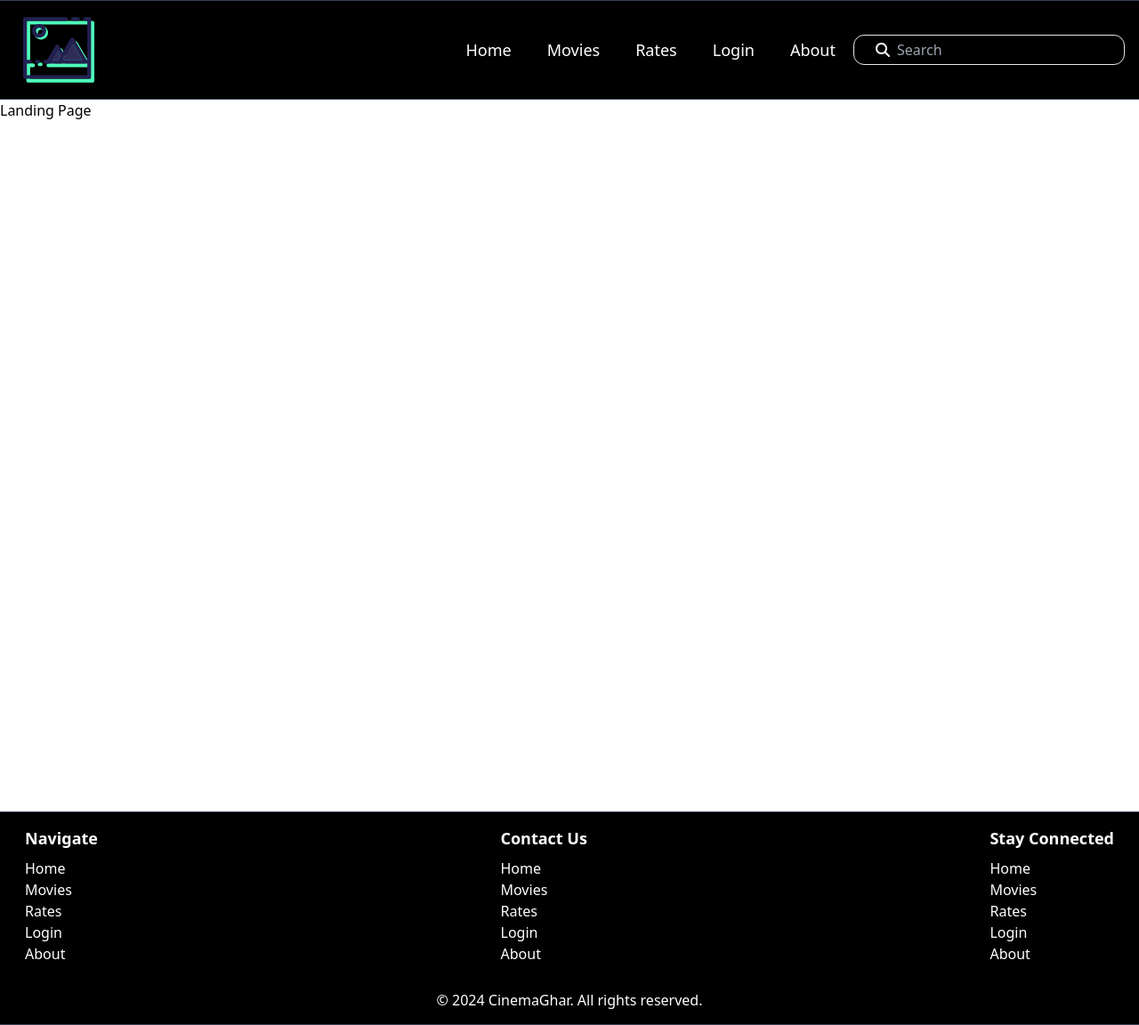
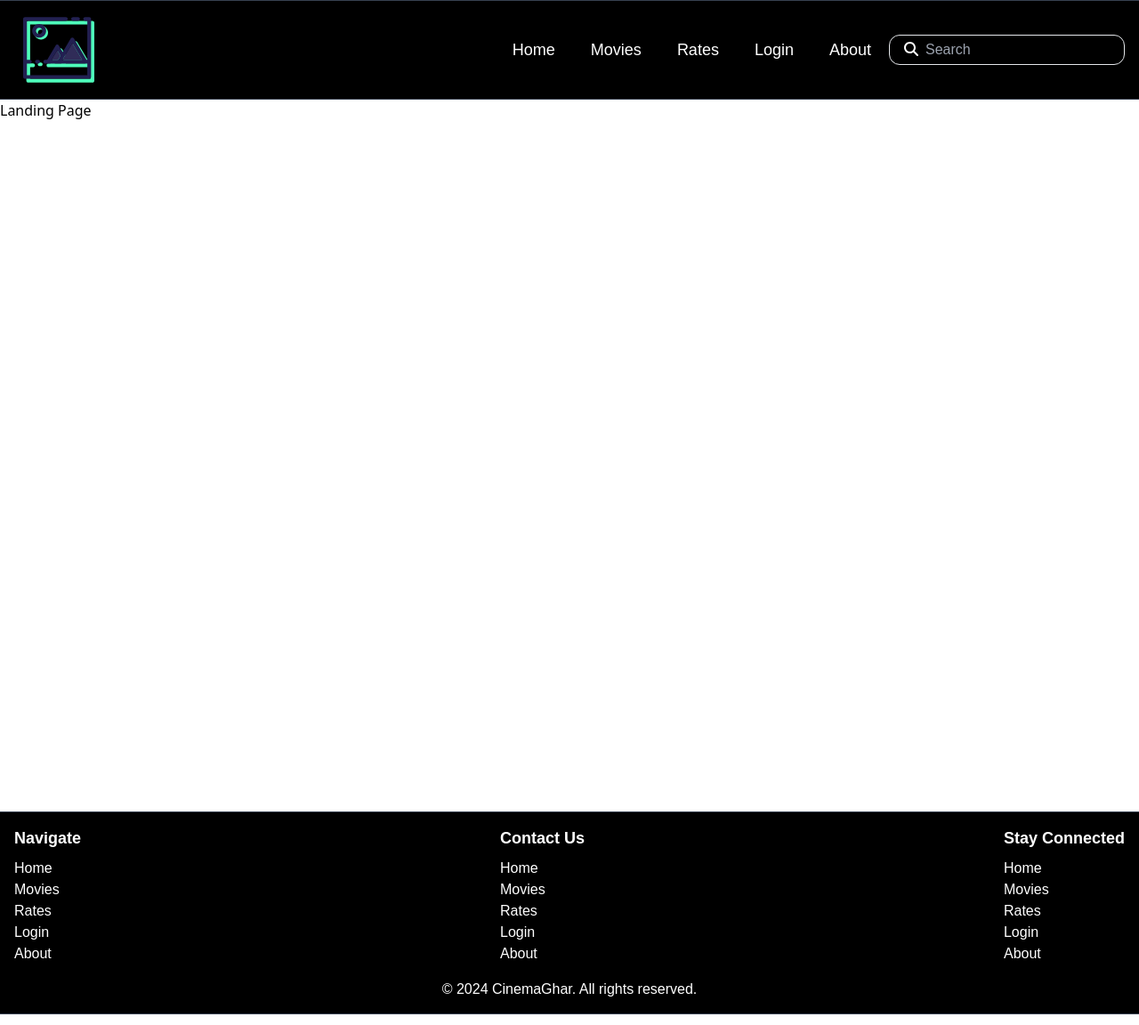
Before and after one commit to hridayanshu236/CinemaGhar, a React (Create React App) app in the folder frontend/: page / in a window 1280 px wide. Shown: the whole page at 89% size. Built offline with nearby package versions, Linux system fonts and the light colour scheme.

Commit message:
horizontal window overflow fixed

```diff
--- a/frontend/package.json
+++ b/frontend/package.json
@@ -3,6 +3,7 @@
   "version": "0.1.0",
   "private": true,
   "dependencies": {
+    "@fontsource/poppins": "^5.0.15",
     "@fortawesome/free-brands-svg-icons": "^6.6.0",
     "@fortawesome/free-regular-svg-icons": "^6.6.0",
     "@fortawesome/free-solid-svg-icons": "^6.6.0",
--- a/frontend/src/App.jsx
+++ b/frontend/src/App.jsx
@@ -1,22 +1,16 @@
+import React from 'react';
 import Navbar from "./components/Navbar";
 import LandingPage from "./components/LandingPage";
-import Footer from "./components/Footer"
-
+import Footer from "./components/Footer";
 
 const App = () => {
-
-
   return (
-    <>
-      <div className="flex flex-col min-h-screen">
-        <Navbar />
-
-        <LandingPage />
-
-        <Footer />
-      </div>
-    </>
-  )
+    <div className="flex flex-col min-h-screen w-full ">
+      <Navbar />
+      <LandingPage />
+      <Footer />
+    </div>
+  );
 }
 
 export default App;
--- a/frontend/src/components/Footer.jsx
+++ b/frontend/src/components/Footer.jsx
@@ -2,11 +2,30 @@ import React from 'react';
 
 const Footer = () => {
   return (
-        <footer className="w-screen flex flex-col justify-between items-center ml-auto text-white bg-black py-[15px] border-y border-gray-700">
-            <div className="w-screen flex justify-between items-center px-7">
+    <footer className="w-full flex flex-col justify-between items-center font-poppins text-white bg-black py-[15px] border-y border-gray-700">
+      <div className="w-full flex justify-between items-center pl-4">
         <div className="inline-block">
           <h1 className="text-lg font-bold mb-2">Navigate</h1>
-                    <div className="mb-4">
+          <ul>
+            <li>Home</li>
+            <li>Movies</li>
+            <li>Rates</li>
+            <li>Login</li>
+            <li>About</li>
+          </ul>
+        </div>
+        <div className="inline-block">
+          <h1 className="text-lg font-bold mb-2">Contact Us</h1>
+          <ul>
+            <li>Home</li>
+            <li>Movies</li>
+            <li>Rates</li>
+            <li>Login</li>
+            <li>About</li>
+          </ul>
+        </div>
+        <div className="inline-block">
+          <h1 className="text-lg font-bold mb-2 pr-4">Stay Connected</h1>
           <ul>
             <li>Home</li>
             <li>Movies</li>
@@ -16,38 +35,11 @@ const Footer = () => {
           </ul>
         </div>
       </div>
-                <div className="inline-block">
-                    <h1 className="text-lg font-bold mb-2">Contact Us</h1>
-                    <div className="mb-4">
-                        <ul>
-                            <li>Home</li>
-                            <li>Movies</li>
-                            <li>Rates</li>
-                            <li>Login</li>
-                            <li>About</li>
-                        </ul>
-                    </div>
-                </div>
-                <div className="inline-block">
-                    <h1 className="text-lg font-bold mb-2">Stay Connected</h1>
-                    <div className="mb-4">
-                        <ul>
-                            <li>Home</li>
-                            <li>Movies</li>
-                            <li>Rates</li>
-                            <li>Login</li>
-                            <li>About</li>
-                        </ul>
-                    </div>
-                </div>
-            </div>
-
-            <div className="w-screen inline-block text-center pt-3">
+      <div className="w-full text-center pt-4">
         <p>&copy; 2024 CinemaGhar. All rights reserved.</p>
       </div>
-
     </footer>
   );
-};
+}
 
 export default Footer;
--- a/frontend/src/components/LandingPage.jsx
+++ b/frontend/src/components/LandingPage.jsx
@@ -2,7 +2,7 @@ import React from 'react';
 
 const LandingPage = () =>{
     return(
-        <div className='flex flex-col min-h-screen w-screen'>
+        <div className='flex flex-col min-h-screen w-full'>
             <h1>Landing Page</h1>
         </div>
     )
--- a/frontend/src/components/Navbar.jsx
+++ b/frontend/src/components/Navbar.jsx
@@ -1,45 +1,27 @@
-import { faSearch} from '@fortawesome/free-solid-svg-icons';
+import { faSearch } from '@fortawesome/free-solid-svg-icons';
 import { FontAwesomeIcon } from '@fortawesome/react-fontawesome';
-import logo from '../assets/logo3.svg'
-import React from 'react'
-const Navbar = ()=> {
-    return (
-        <>
-            <div>
-                <nav className='w-screen flex justify-between items-center ml-auto text-white bg-black py-[15px] px-4 border-y border-gray-700'>
-                    <div className='flex-grow'>
-                    <img className='w-[100px] h-[80px] cursor-pointer' src={logo} alt="Logo"/>
-                    </div>
+import logo from '../assets/logo3.svg';
+import React from 'react';
 
-                    <ul className='flex-3 text-center '>
-                        <li className='inline-block my-[10px] mx-[20px] text-lg cursor-pointer'>
-                             Home
-                        </li >
-                        <li className='inline-block my-[10px] mx-[20px] text-lg cursor-pointer'>
-                             Movies
-                        </li>
-                        <li className='inline-block my-[10px] mx-[20px] text-lg cursor-pointer'>
-                            Rates
-                        </li>
-                        <li className='inline-block my-[10px] mx-[20px] text-lg cursor-pointer'>
-                             Login
-                        </li>
-                        <li className='inline-block my-[10px] mx-[20px] text-lg cursor-pointer'>
-                             About
-                        </li>
-                    </ul>
-                    <div className='inline-block px-5 border rounded-xl'>
-                        <FontAwesomeIcon className='px-1'
-                            icon={faSearch}
-                        />
-                        <input className='p-1 border-0 outline-none bg-transparent rounded-sm px-' type="text" placeholder="Search" />
-                    </div>
-
-                </nav>
-            </div>
-
-        </>
-    )
+const Navbar = () => {
+  return (
+    <nav className='w-full flex justify-between items-center font-poppins text-white bg-black py-[15px] px-4 border-y border-gray-700'>
+      <div className='flex-grow'>
+        <img className='w-[100px] h-[80px] cursor-pointer' src={logo} alt="Logo" />
+      </div>
+      <ul className='flex-3 text-center'>
+        <li className='inline-block my-[10px] mx-[20px] text-lg cursor-pointer'>Home</li>
+        <li className='inline-block my-[10px] mx-[20px] text-lg cursor-pointer'>Movies</li>
+        <li className='inline-block my-[10px] mx-[20px] text-lg cursor-pointer'>Rates</li>
+        <li className='inline-block my-[10px] mx-[20px] text-lg cursor-pointer'>Login</li>
+        <li className='inline-block my-[10px] mx-[20px] text-lg cursor-pointer'>About</li>
+      </ul>
+      <div className='inline-block px-3 border rounded-xl'>
+        <FontAwesomeIcon className='px-1' icon={faSearch} />
+        <input className='p-1 border-0 outline-none bg-transparent rounded-sm' type="text" placeholder="Search" />
+      </div>
+    </nav>
+  );
 }
 
 export default Navbar;
--- a/frontend/tailwind.config.js
+++ b/frontend/tailwind.config.js
@@ -2,7 +2,11 @@
 module.exports = {
   content: ["./src/**/*.{js,jsx,ts,tsx}",],
   theme: {
-    extend: {},
+    extend: {
+      fontFamily: {
+        poppins: ['Poppins', 'sans-serif'],
+      },
+    },
   },
   plugins: [],
 }
```
Also changed, not shown: 1 other file (tests, documents, lock files or other folders). Lines whose indentation alone changed are shown as unchanged.
